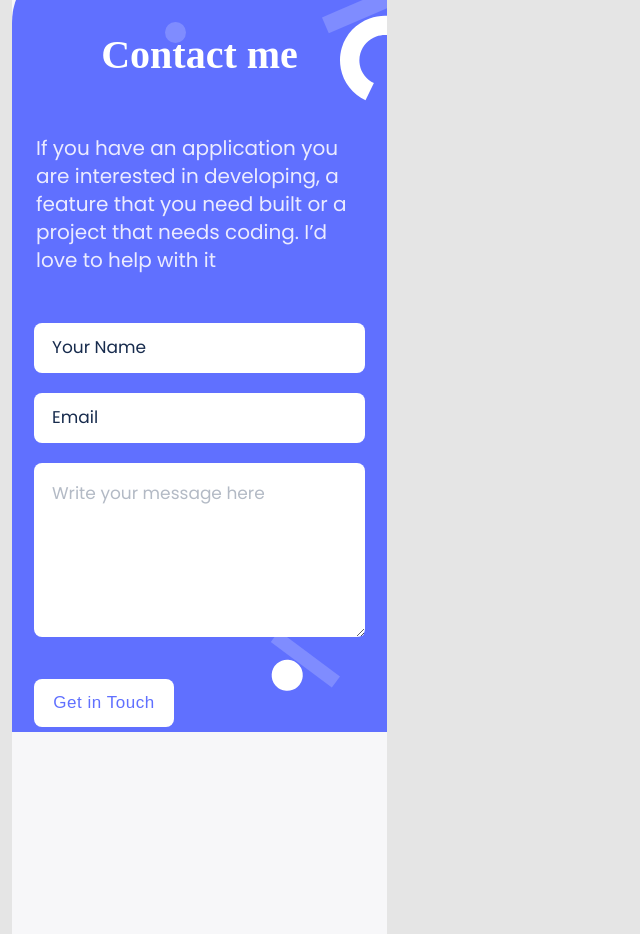
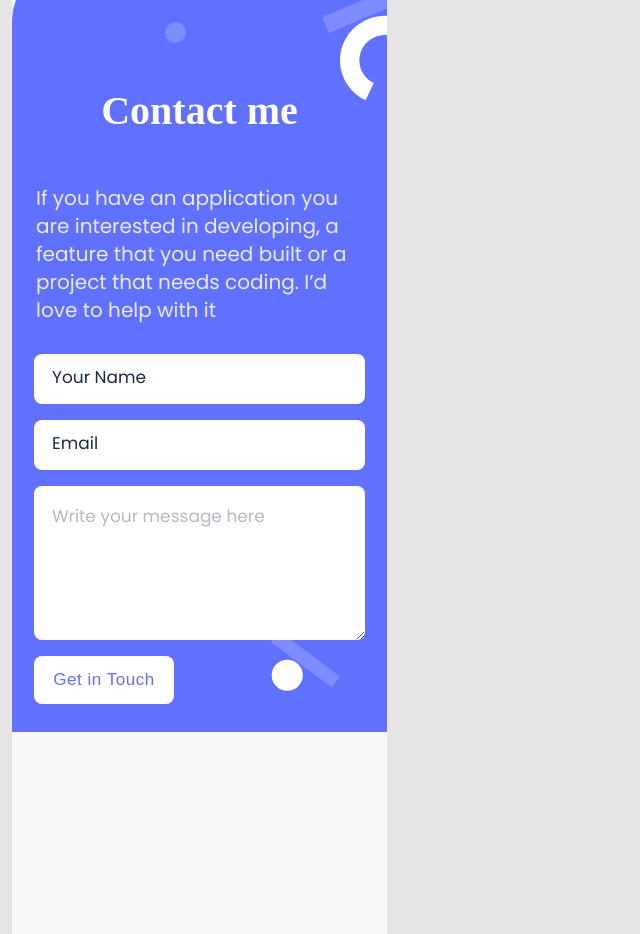
Before and after one commit to Kidd254/Kidd254.github.io, a website: page index.html in a window 1280 px wide. Shown: the part 4560-5494 px from the top of the page, without its empty margins (0-640 px from the left). Drawn offline with Linux system fonts and the light colour scheme.

Commit message:
modified css file

```diff
--- a/style.css
+++ b/style.css
@@ -1023,7 +1023,8 @@
   color: #ebebff;
   width: 327px;
   height: 102px;
-  margin-bottom: 87px;
+  margin-top: 10px;
+  margin-bottom: 68px;
 }
 
 .contactform .contact-form {
@@ -1036,9 +1037,16 @@
 .contactform .contact-form .input-field {
   width: 327px;
   height: 48px;
-  margin-bottom: 20px;
   border-radius: 8px;
   border: none;
+}
+
+#name {
+  margin-bottom: 16px;
+}
+
+#email {
+  margin-bottom: 16px;
 }
 
 .contactform .contact-form .input-field::placeholder {
@@ -1051,8 +1059,8 @@
 
 .contactform .contact-form .text-area {
   width: 327px;
-  height: 170px;
-  margin-bottom: 20px;
+  height: 150px;
+  margin-bottom: 16px;
   border-radius: 8px;
   border: none;
 }
@@ -1076,8 +1084,6 @@
   font-weight: 500;
   font-size: 17px;
   letter-spacing: 0.03em;
-  margin-bottom: 32px;
-  margin-top: 22px;
 }
 
 .contactform .contact-form .submit-btn:hover {
```
